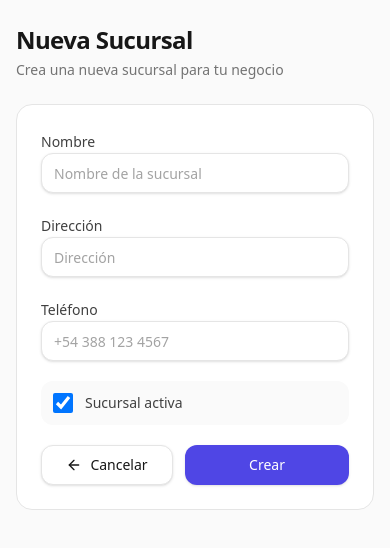
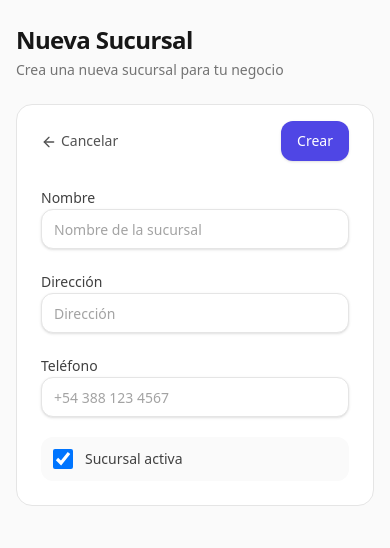
Before and after one commit to pdgramajo/DayliRegister, a React (Vite) app: page /branches/new in a window 390 px wide. Shown: the top 548 px of the page. Built offline with nearby package versions, Linux system fonts and the light colour scheme.

Commit message:
refactor: move action buttons to top of forms for better mobile UX

```diff
--- a/src/components/forms/BranchForm.tsx
+++ b/src/components/forms/BranchForm.tsx
@@ -47,6 +47,24 @@ export const BranchForm = ({
   })
 
   return (
+    <div>
+      <div className="flex justify-between items-center mb-6 -mt-2">
+        <Link
+          to={cancelTo}
+          className="text-sm text-content-600 dark:text-content-400 hover:text-content-900 dark:hover:text-content-100 transition-colors"
+        >
+          <ArrowLeft className="size-4 inline mr-1" />
+          Cancelar
+        </Link>
+        <Button
+          type="submit"
+          loading={isLoading}
+          onClick={handleSubmit(onSubmit)}
+        >
+          {initialValues?.name ? 'Guardar' : 'Crear'}
+        </Button>
+      </div>
+
       <form onSubmit={handleSubmit(onSubmit)} className="space-y-5">
         <div className="space-y-2">
           <label
@@ -77,7 +95,11 @@ export const BranchForm = ({
           >
             Dirección
           </label>
-        <Input id="address" placeholder="Dirección" {...register('address')} />
+          <Input
+            id="address"
+            placeholder="Dirección"
+            {...register('address')}
+          />
         </div>
 
         <div className="space-y-2">
@@ -108,18 +130,7 @@ export const BranchForm = ({
             Sucursal activa
           </label>
         </div>
-
-      <div className="flex gap-3">
-        <Link to={cancelTo} className="flex-1">
-          <Button type="button" variant="outline" className="w-full">
-            <ArrowLeft className="size-4" />
-            Cancelar
-          </Button>
-        </Link>
-        <Button type="submit" loading={isLoading} className="flex-1">
-          {initialValues?.name ? 'Guardar' : 'Crear'}
-        </Button>
+      </form>
     </div>
-    </form>
   )
 }
--- a/src/components/forms/SessionForm.tsx
+++ b/src/components/forms/SessionForm.tsx
@@ -39,6 +39,24 @@ export const SessionForm = ({
   })
 
   return (
+    <div>
+      <div className="flex justify-between items-center mb-6 -mt-2">
+        <Link
+          to={cancelTo}
+          className="text-sm text-content-600 dark:text-content-400 hover:text-content-900 dark:hover:text-content-100 transition-colors"
+        >
+          <ArrowLeft className="size-4 inline mr-1" />
+          Cancelar
+        </Link>
+        <Button
+          type="submit"
+          loading={isLoading}
+          onClick={handleSubmit(onSubmit)}
+        >
+          {submitText || (initialValues?.name ? 'Guardar' : 'Abrir sesión')}
+        </Button>
+      </div>
+
       <form onSubmit={handleSubmit(onSubmit)} className="space-y-5">
         <div className="space-y-2">
           <label
@@ -110,19 +128,8 @@ export const SessionForm = ({
             </p>
           )}
         </div>
-
-      <div className="flex gap-3">
-        <Link to={cancelTo} className="flex-1">
-          <Button type="button" variant="outline" className="w-full">
-            <ArrowLeft className="size-4" />
-            Cancelar
-          </Button>
-        </Link>
-        <Button type="submit" loading={isLoading} className="flex-1">
-          {submitText || (initialValues?.name ? 'Guardar' : 'Abrir sesión')}
-        </Button>
+      </form>
     </div>
-    </form>
   )
 }
 
```
Lines whose indentation alone changed are shown as unchanged.
